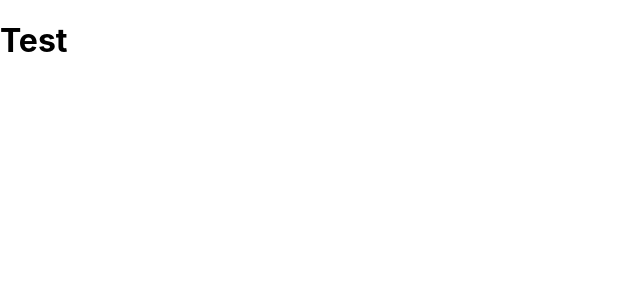
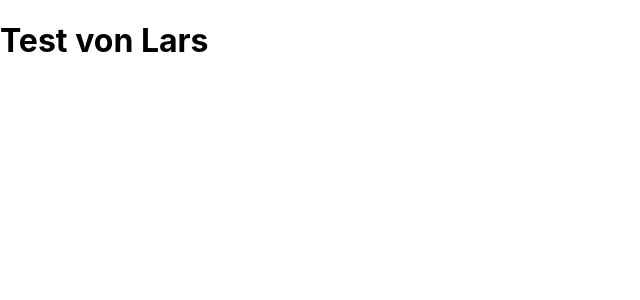
Before and after one commit to mrvnvlkmnn/blog, a React (Create React App) app in the folder client/: page / in a window 1280 px wide. Shown: the top 300 px of the page, without its empty margins (0-640 px from the left). Built offline with nearby package versions, Linux system fonts and the light colour scheme.

Commit message:
Push test

```diff
--- a/client/src/App.js
+++ b/client/src/App.js
@@ -1,7 +1,7 @@
 function App() {
   return (
     <div className="App">
-      <h1>Test</h1>
+      <h1>Test von Lars</h1>
     </div>
   );
 }
```
